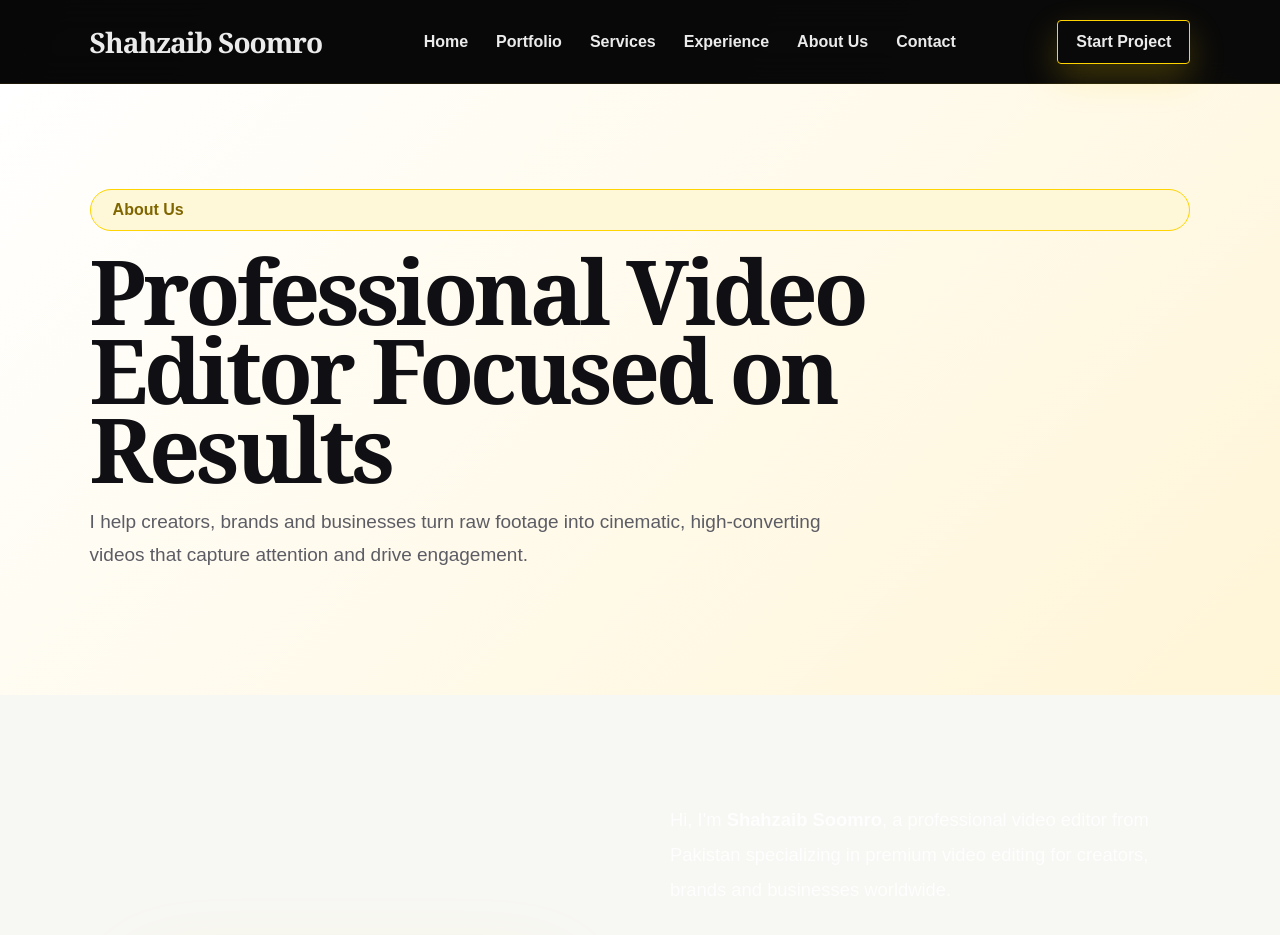
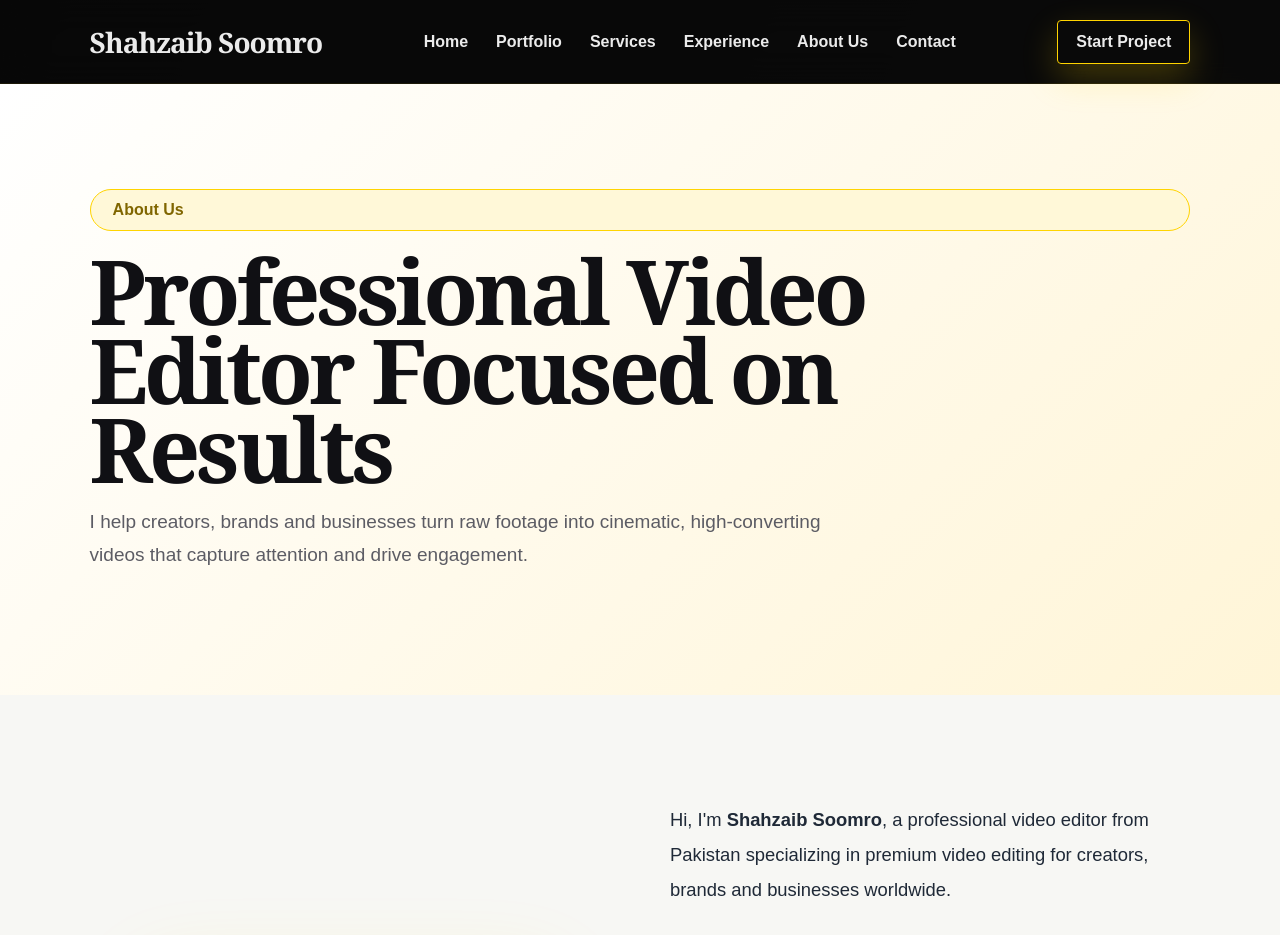
Before and after one commit to shahzaibkhatri918-stack/Shahzaib-Freelance, a Next.js app: page /about in a window 1280 px wide. Shown: the top 935 px of the page. Built offline with nearby package versions, Linux system fonts and the light colour scheme.

Commit message:
Update page.tsx

```diff
--- a/app/about/page.tsx
+++ b/app/about/page.tsx
@@ -42,13 +42,12 @@ export default function AboutPage() {
 
             {/* Right Side - Text */}
             <div
-              style={{
-                fontSize: "1.15rem",
-                lineHeight: "1.9",
-                color: "rgba(255,255,255,0.85)",
-              }}
-            >
-              <p>
+  style={{
+    fontSize: "1.15rem",
+    lineHeight: "1.9",
+    color: "#1f2937",
+  }}
+>              <p>
                 Hi, I'm <strong>Shahzaib Soomro</strong>, a professional video
                 editor from Pakistan specializing in premium video editing for
                 creators, brands and businesses worldwide.
```
